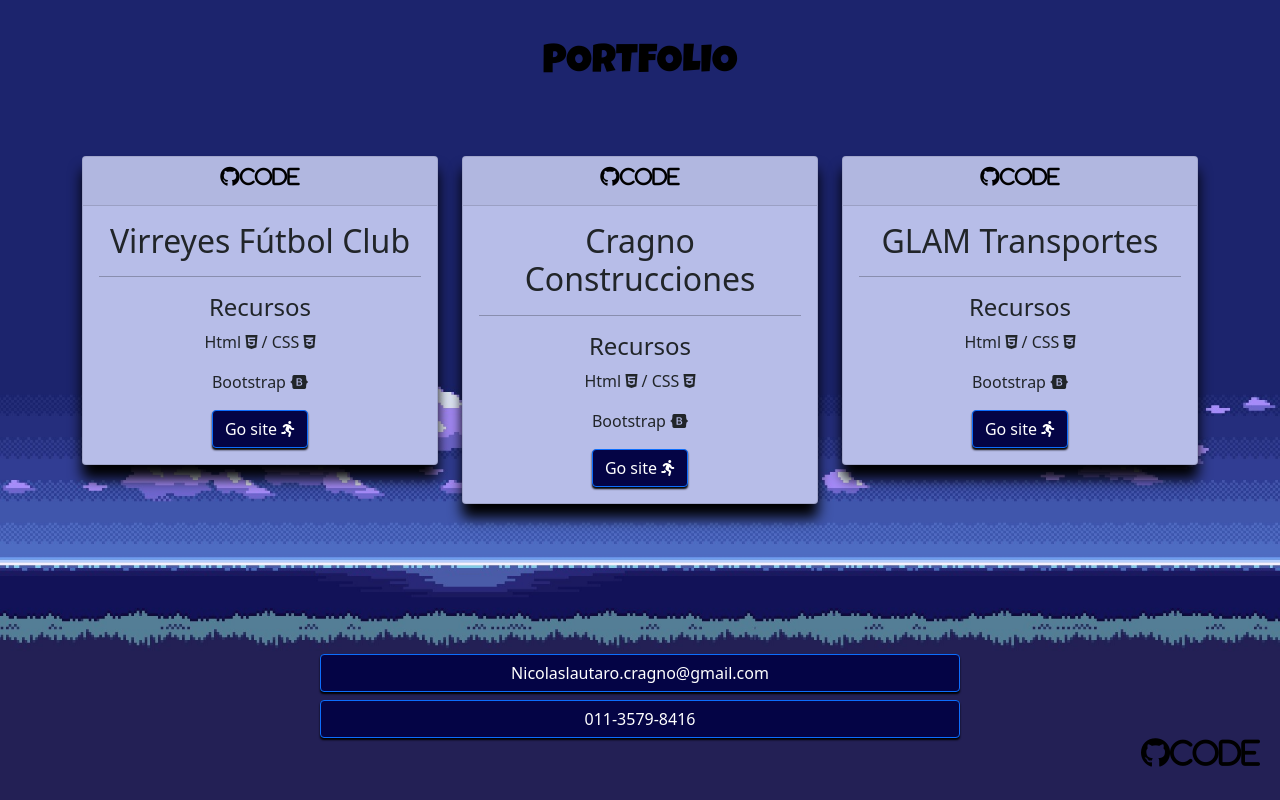
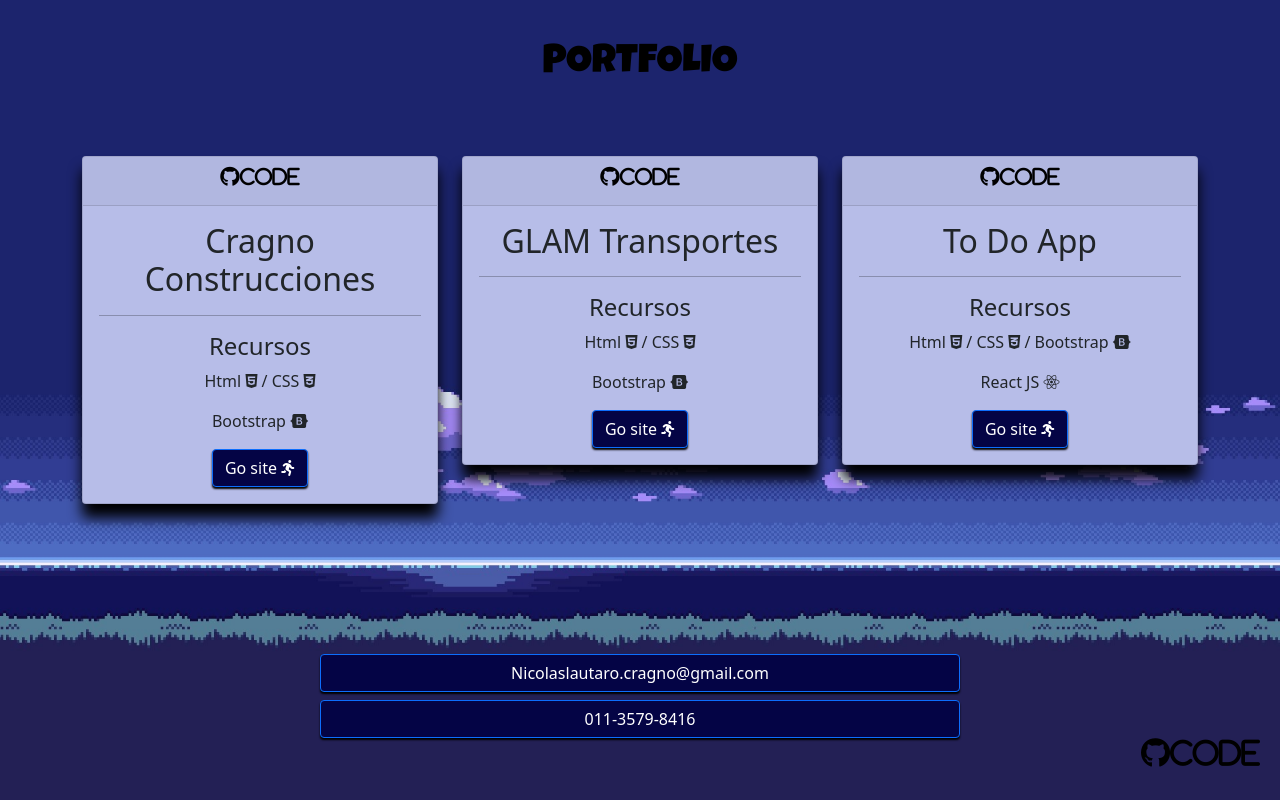
Before and after one commit to Nicolas-Cragno/Portfolio, a plain HTML site: page Porfolio/index.html in a window 1280 px wide. Drawn offline with nearby package versions, Linux system fonts and the light colour scheme.

Commit message:
Update index.html

```diff
--- a/Porfolio/index.html
+++ b/Porfolio/index.html
@@ -17,22 +17,6 @@
 	<section class="trabajos">
 		<div class="container box">
 			<div class="row">
-				<div class="col-md-4">
-					<div class="card text-center">
-  						<div class="card-header">
-    						<a href="https://github.com/Nicolas-Cragno/VirreyesFC" target="blank_"><h5><i class="fab fa-github pas">Code </i></h5></a>
-  						</div>
-  						<div class="card-body">
-    						<h2 class="card-title pas">Virreyes Fútbol Club</h2>
-    						<hr>
-    						<h4 class="pas">Recursos</h4>
-    						<p class="card-text">Html <i class="fab fa-html5"></i> / CSS <i class="fab fa-css3-alt"></i></p>
-    						<p class="card-text">Bootstrap <i class="fab fa-bootstrap"></i></p>
-    						<a href="https://rzztzxskbqhgteko4btaeq-on.drv.tw/VirreyesFutbolClub/" class="btn btn-primary" target="blank_">Go site <i class="fas fa-running"></i></a>
- 						</div>
-					</div>
-				</div>
-
 				<div class="col-md-4">
 					<div class="card text-center">
   						<div class="card-header">
@@ -64,6 +48,22 @@
  						</div>
 					</div>
 				</div>
+
+				<div class="col-md-4">
+					<div class="card text-center">
+  						<div class="card-header">
+    						<a href="https://github.com/Nicolas-Cragno/todoapp" target="blank_"><h5><i class="fab fa-github pas">Code </i></h5></a>
+  						</div>
+  						<div class="card-body">
+    						<h2 class="card-title pas">To Do App</h2>
+    						<hr>
+    						<h4 class="pas">Recursos</h4>
+    						<p class="card-text">Html <i class="fab fa-html5"></i> / CSS <i class="fab fa-css3-alt"></i> / Bootstrap <i class="fab fa-bootstrap"></i></p>
+    						<p class="card-text">React JS <i class="fab fa-react"></i></p>
+    						<a href="https://todo-global-app.herokuapp.com/" class="btn btn-primary" target="blank_">Go site <i class="fas fa-running"></i></a>
+ 						</div>
+					</div>
+				</div>
 			</div>
 		</div>
 	</section>
```
